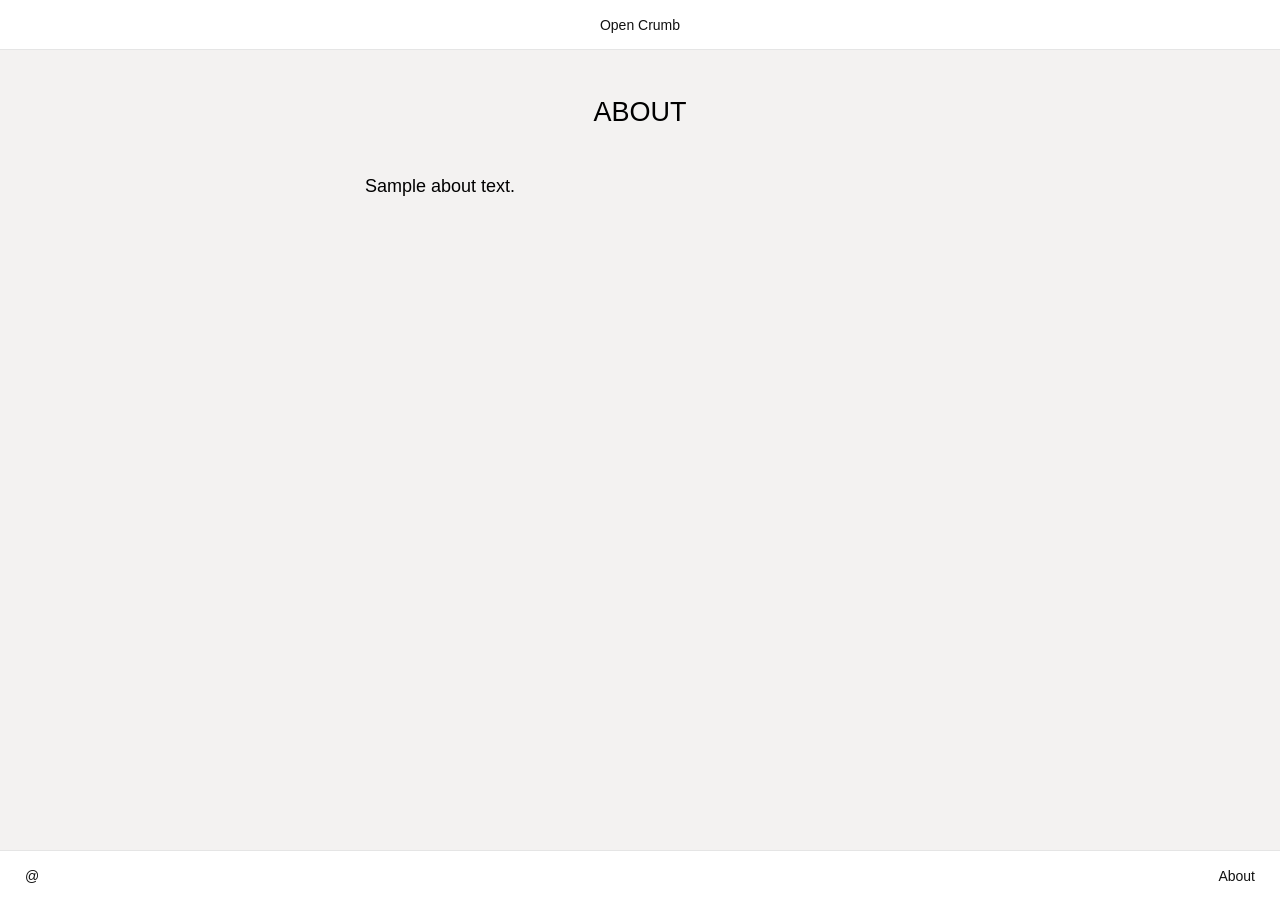
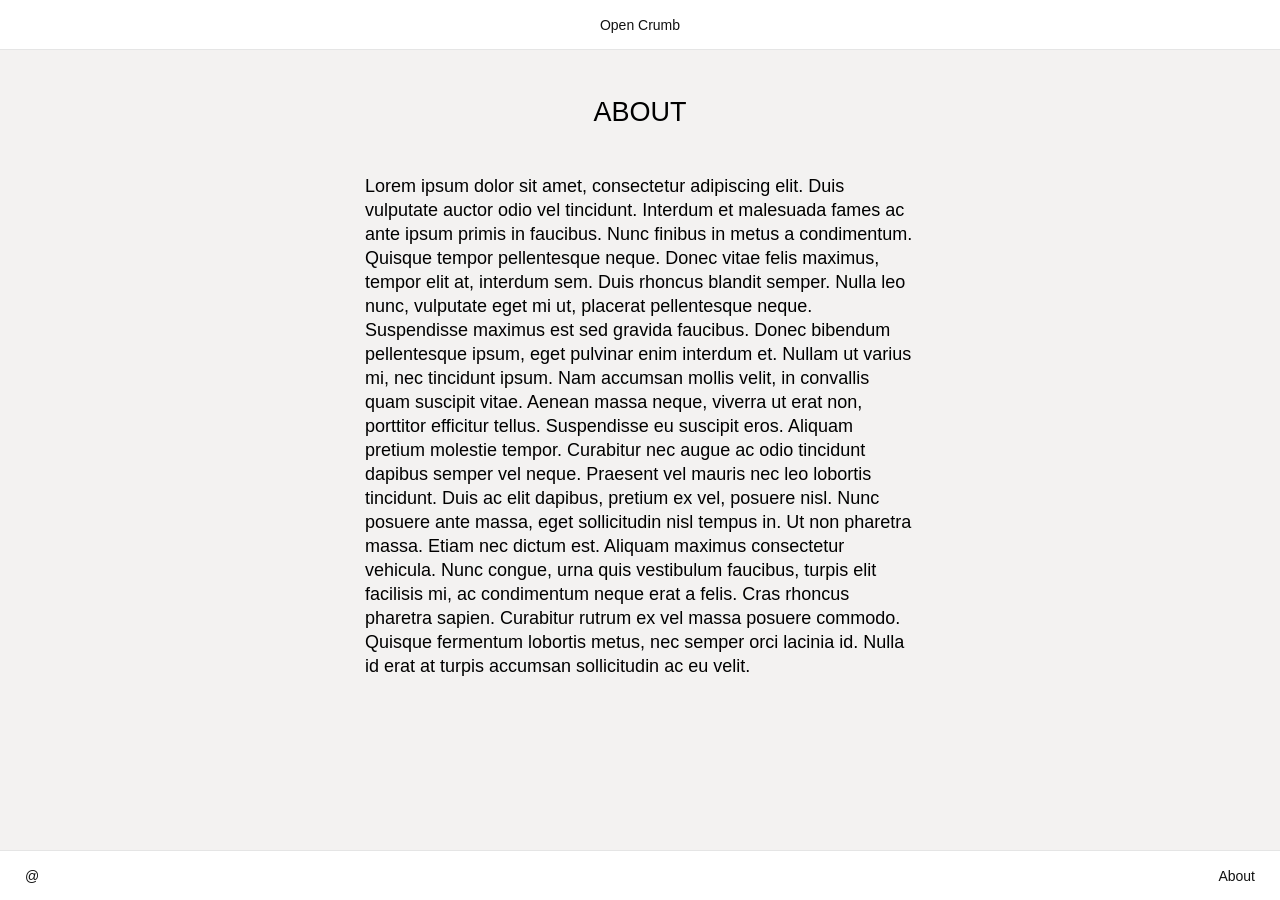
Before and after one commit to opencrumb/opencrumb.github.io, a Jekyll site: the page built from about.html, in a window 1280 px wide. Built offline with Jekyll 4.4.1, drawn with Linux system fonts in a browser that asks for light colours.

```diff
--- a/about.html
+++ b/about.html
@@ -3,4 +3,6 @@ layout: page
 title: About
 ---
 
-Sample about text.
+Lorem ipsum dolor sit amet, consectetur adipiscing elit. Duis vulputate auctor odio vel tincidunt. Interdum et malesuada fames ac ante ipsum primis in faucibus. Nunc finibus in metus a condimentum. Quisque tempor pellentesque neque. Donec vitae felis maximus, tempor elit at, interdum sem. Duis rhoncus blandit semper. Nulla leo nunc, vulputate eget mi ut, placerat pellentesque neque. Suspendisse maximus est sed gravida faucibus. Donec bibendum pellentesque ipsum, eget pulvinar enim interdum et. Nullam ut varius mi, nec tincidunt ipsum. Nam accumsan mollis velit, in convallis quam suscipit vitae. Aenean massa neque, viverra ut erat non, porttitor efficitur tellus. Suspendisse eu suscipit eros. Aliquam pretium molestie tempor. Curabitur nec augue ac odio tincidunt dapibus semper vel neque. Praesent vel mauris nec leo lobortis tincidunt.
+
+Duis ac elit dapibus, pretium ex vel, posuere nisl. Nunc posuere ante massa, eget sollicitudin nisl tempus in. Ut non pharetra massa. Etiam nec dictum est. Aliquam maximus consectetur vehicula. Nunc congue, urna quis vestibulum faucibus, turpis elit facilisis mi, ac condimentum neque erat a felis. Cras rhoncus pharetra sapien. Curabitur rutrum ex vel massa posuere commodo. Quisque fermentum lobortis metus, nec semper orci lacinia id. Nulla id erat at turpis accumsan sollicitudin ac eu velit.
```
Also changed, not shown: img/33751896496_d70671446f_z.jpg (added), img/33751896496_e18b293d45_k.jpg (added), img/33969301420_1f6c6637ca_k.jpg (added), img/34353315385_73fbb8bc08_k.jpg (added), img/34353317015_3441610c7d_k.jpg (added), img/35011377270_f9937dbb02_k.jpg (added), img/35011379310_78822a167b_k.jpg (added).
